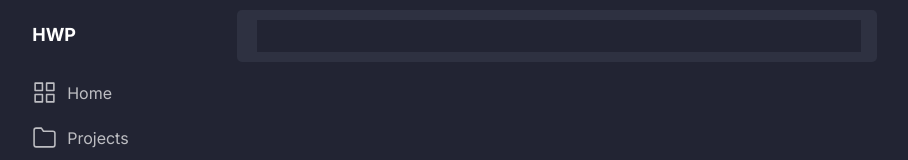
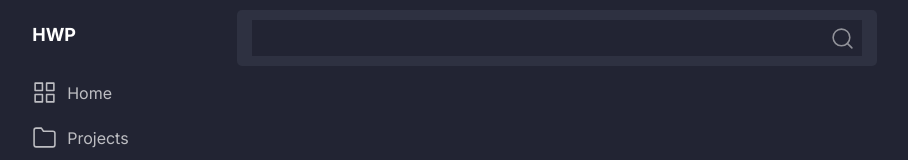
Before and after one commit to ocfranz/hello-world-projects, a React (Create React App) app: page / in a window 1280 px wide. Shown: the top 160 px of the page, without its empty margins (19-927 px from the left). Built offline with nearby package versions, Linux system fonts and the light colour scheme.

Commit message:
adding search bar component

```diff
--- a/src/components/Icon/Icon.js
+++ b/src/components/Icon/Icon.js
@@ -4,6 +4,7 @@ import PropTypes from "prop-types";
 import IconHome from "./icons/Home";
 import IconProject from "./icons/Project";
 import IconSetting from "./icons/Settings";
+import IconSearch from "./icons/Search";
 
 const Icon = ({ iconName, size, color }) => {
   return (
@@ -11,6 +12,7 @@ const Icon = ({ iconName, size, color }) => {
       {iconName === "home" && <IconHome size={size} color={color} />}
       {iconName === "project" && <IconProject size={size} color={color} />}
       {iconName === "settings" && <IconSetting size={size} color={color} />}
+      {iconName === "search" && <IconSearch size={size} color={color} />}
     </>
   );
 };
--- /dev/null
+++ b/src/components/Icon/icons/Search.js
@@ -0,0 +1,18 @@
+import React from "react";
+const Search = ({ size, color }) => (
+  <svg
+    xmlns="http://www.w3.org/2000/svg"
+    width={size}
+    height={size}
+    viewBox="0 0 24 24"
+    fill="none"
+    stroke={color}
+    strokeWidth="1.5"
+    strokeLinecap="round"
+    strokeLinejoin="round"
+  >
+    <circle cx="11" cy="11" r="8"></circle>
+    <line x1="21" y1="21" x2="16.65" y2="16.65"></line>
+  </svg>
+);
+export default Search;
--- a/src/modules/SearchBar/SearchBar.js
+++ b/src/modules/SearchBar/SearchBar.js
@@ -1,12 +1,16 @@
 import React from "react";
 import PropTypes from "prop-types";
 
-import { SearchBarStyled, SearchBarWrapper } from "./styles";
+import { SearchBarStyled, SearchBarWrapper, IconWrapper } from "./styles";
+import Icon from "../../components/Icon";
 const SearchBar = (props) => {
   return (
     <SearchBarStyled>
       <SearchBarWrapper>
         <input />
+        <IconWrapper role="button">
+          <Icon iconName="search" size={25} color="#ffffff" />
+        </IconWrapper>
       </SearchBarWrapper>
     </SearchBarStyled>
   );
--- a/src/modules/SearchBar/styles.js
+++ b/src/modules/SearchBar/styles.js
@@ -6,15 +6,30 @@ const SearchBarStyled = styled.div`
   border-radius: 5px;
 `;
 const SearchBarWrapper = styled.div`
-  padding: 10px 20px;
+  padding: 10px 15px;
+  display: flex;
   input {
     background-color: #222433;
     height: 30px;
     font-size: 16px;
-    width: 100%;
+    width: calc(100% - 40px);
+    padding: 3px 10px;
+    color: rgba(255, 255, 255, 0.6);
+    font-weight: bold;
     ${noBorder}
     ${InputBasic}
   }
 `;
 
-export { SearchBarStyled, SearchBarWrapper };
+const IconWrapper = styled.div`
+  width: 40px;
+  display: flex;
+  align-items: center;
+  justify-content: center;
+  background-color: #222433;
+  svg {
+    opacity: 0.5;
+  }
+`;
+
+export { SearchBarStyled, SearchBarWrapper, IconWrapper };
```
Also changed, not shown: 1 other file (tests, documents, lock files or other folders).
